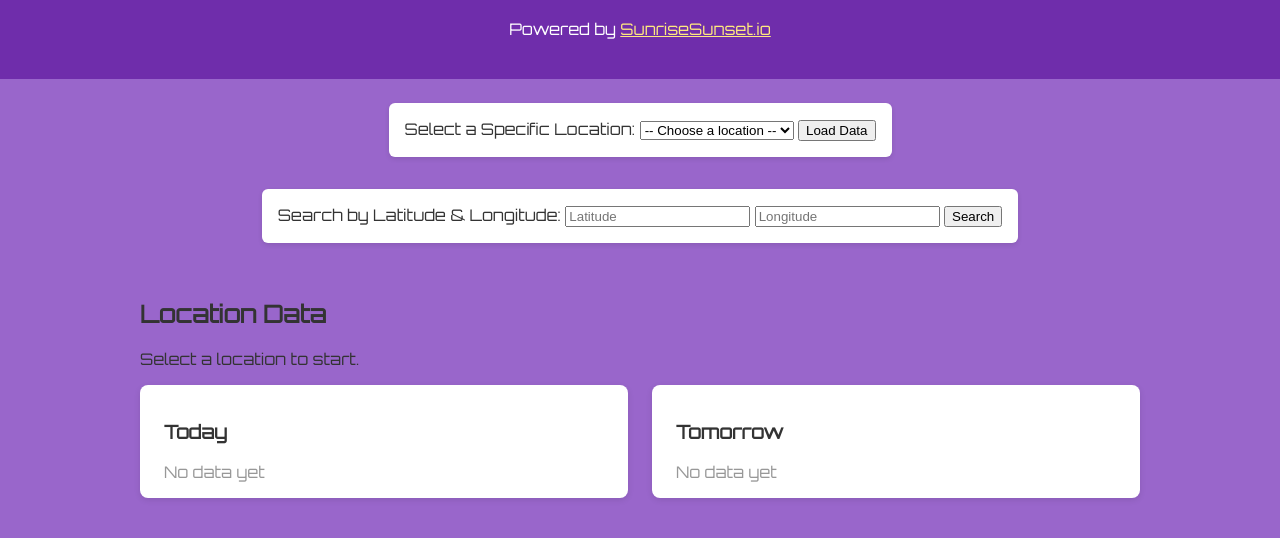
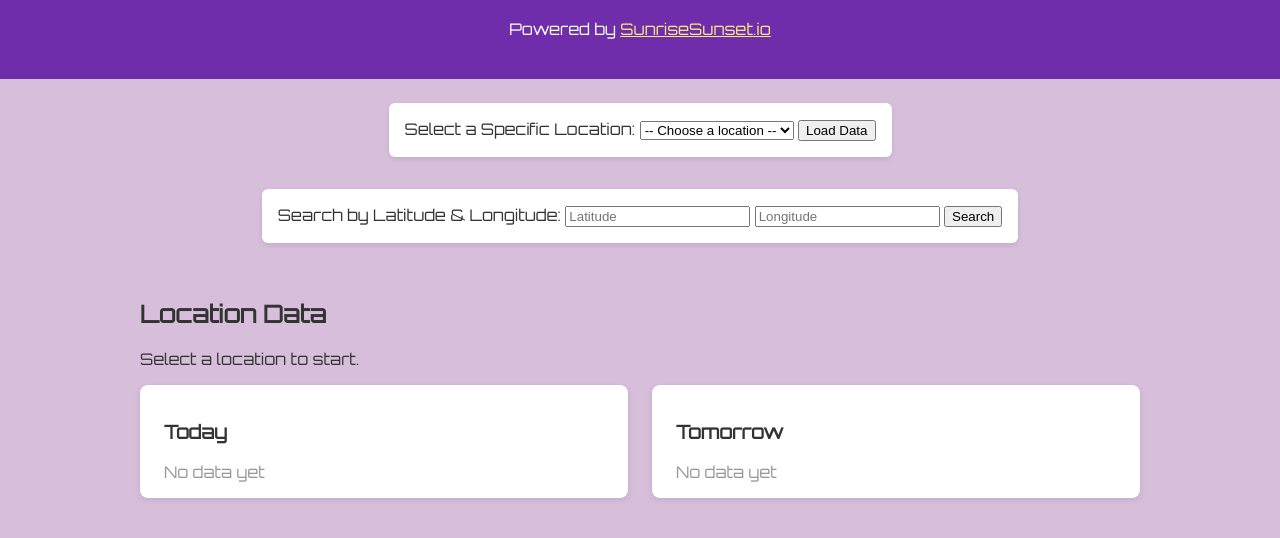
Before and after one commit to emuzemil900/ITMD-441, a plain HTML site: page Lab6/index.html in a window 1280 px wide. Shown: the part 88-626 px from the top of the page. Drawn offline with Linux system fonts and the light colour scheme.

Commit message:
Update style.css

```diff
--- a/Lab6/css/style.css
+++ b/Lab6/css/style.css
@@ -1,6 +1,6 @@
 body {
     font-family: 'Orbitron', serif;
-    background: #9966CB;
+    background: #D7BFDC;
     margin: 0;
     padding: 0;
     color: #333;
```
